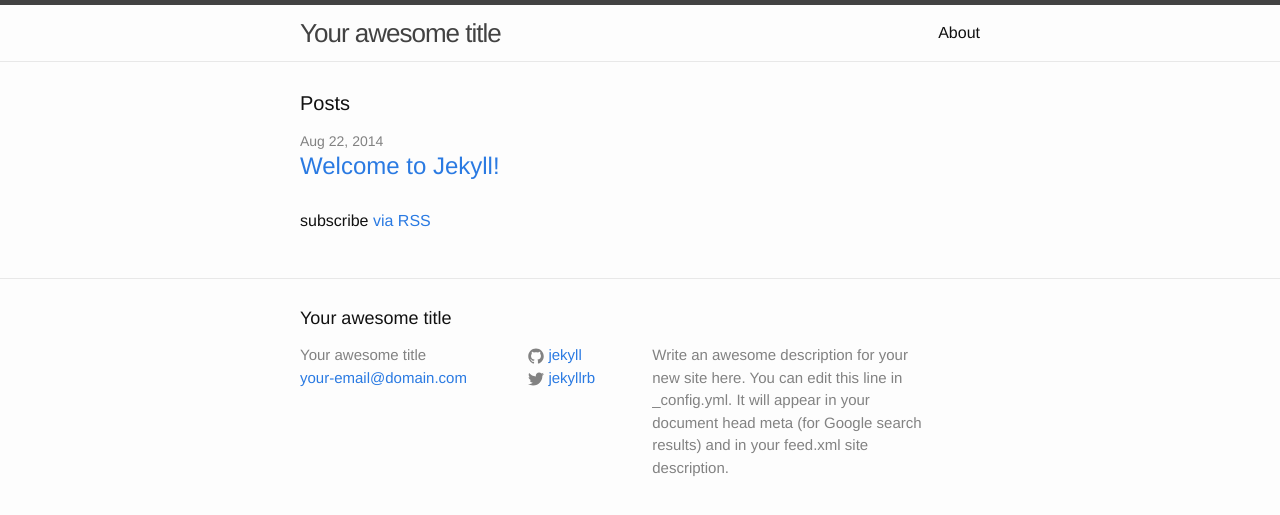
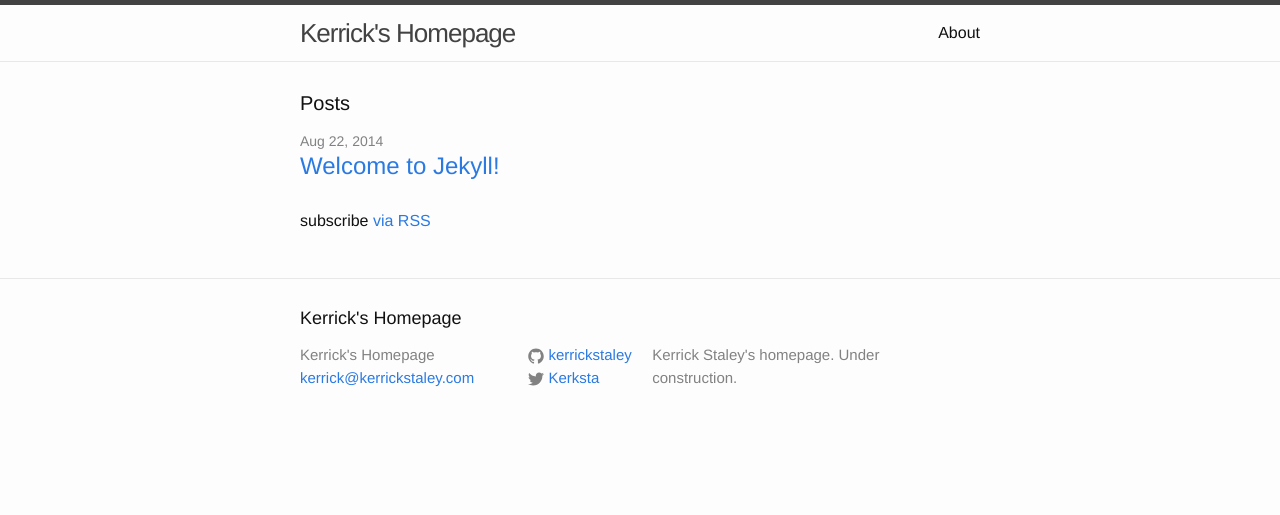
Before and after one commit to kerrickstaley/kerrickstaley.github.io, a Jekyll site: the page built from index.html, in a window 1280 px wide. Shown: the top 515 px of the page. Built offline with Jekyll 4.4.1, drawn with Linux system fonts in a browser that asks for light colours; nearby versions of some CDN libraries.

Commit message:
Fill-out _config.yml with inital values

```diff
--- a/_config.yml
+++ b/_config.yml
@@ -1,14 +1,12 @@
 # Site settings
-title: Your awesome title
-email: your-email@domain.com
+title: Kerrick's Homepage
+email: kerrick@kerrickstaley.com
 description: > # this means to ignore newlines until "baseurl:"
-  Write an awesome description for your new site here. You can edit this
-  line in _config.yml. It will appear in your document head meta (for
-  Google search results) and in your feed.xml site description.
-baseurl: "" # the subpath of your site, e.g. /blog/
-url: "http://yourdomain.com" # the base hostname & protocol for your site
-twitter_username: jekyllrb
-github_username:  jekyll
+  Kerrick Staley's homepage. Under construction.
+baseurl: ""
+url: "http://www.kerrickstaley.com"
+twitter_username: Kerksta
+github_username:  kerrickstaley
 
 # Build settings
 markdown: kramdown
```
